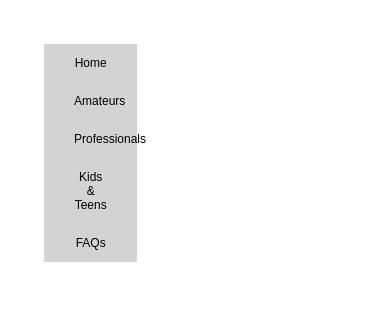
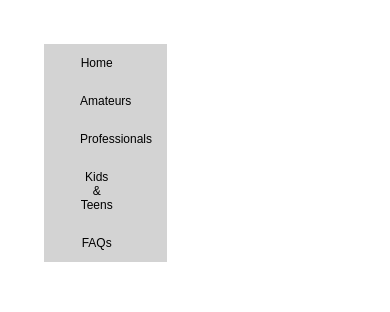
Before and after one commit to margoart/margoart.github.io, a plain HTML site: page unit_8/index.html in a window 390 px wide. Shown: the top 312 px of the page. Drawn offline with Linux system fonts and the light colour scheme.

Commit message:
Update style.css

```diff
--- a/unit_8/css/style.css
+++ b/unit_8/css/style.css
@@ -92,7 +92,7 @@ p{
 	nav a {
 	float: center;
 	display: block;
-	padding: 1em 2.5em;
+	padding: 1em 4.5em 1em 3em;
 	font-size: .75em;
 }
 @media screen and (max-width: 1883px) {
```
